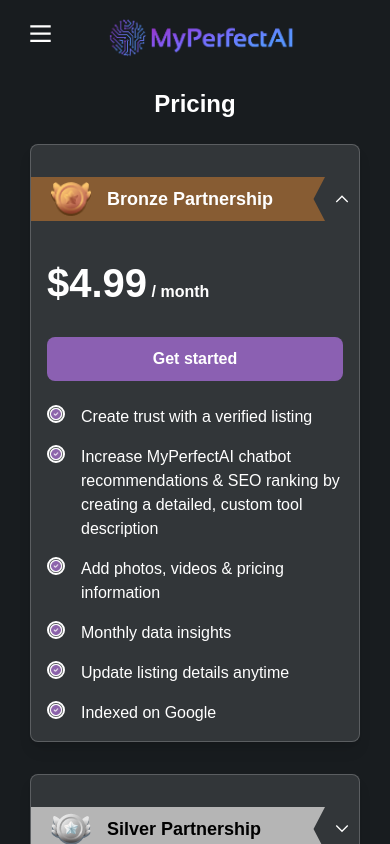
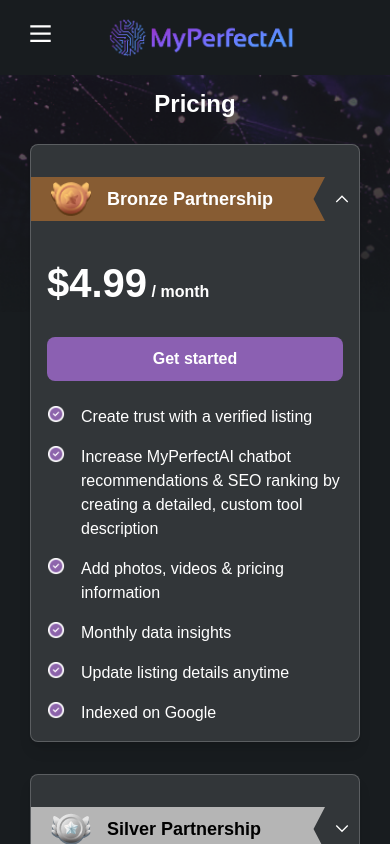
Before and after one commit to CodeWithBati/perfectAIFrontend, a Next.js app: page /pricing in a window 390 px wide. Shown: the top 844 px of the page. Built offline with nearby package versions, Linux system fonts and the light colour scheme.

Commit message:
fix pricing page issues

```diff
--- a/app/src/components/PricingNew/PriceCard.jsx
+++ b/app/src/components/PricingNew/PriceCard.jsx
@@ -127,7 +127,7 @@
                     <ul className="lg:hidden space-y-4">
                         {detail?.features.map((feature, index) => (
                             <li key={index} className="flex items-start">
-                                <Image width={200} height={200} quality={100} src='/images/check1.png' alt='check' className='w-[18px] h-[18px] rounded-full' style={{ flexShrink: 0, border: '2px solid white', borderRadius: '50%', }} />
+                                <Image width={200} height={200} quality={100} src='/images/check1.png' alt='check' className='w-[18px] h-[18px] rounded-full' style={{ flexShrink: 0 }} />
                                 <span className='ml-4'>{feature}</span>
                             </li>
                         ))}
@@ -136,7 +136,7 @@
                 <ul className="lg:block hidden space-y-4">
                     {detail?.features.map((feature, index) => (
                         <li key={index} className="flex items-start">
-                            <Image width={200} height={200} quality={100} src='/images/check1.png' alt='check' className='w-[18px] h-[18px] rounded-full' style={{ flexShrink: 0}} />
+                            <Image width={200} height={200} quality={100} src='/images/check1.png' alt='check' className='w-[18px] h-[18px] rounded-full' style={{ flexShrink: 0 }} />
                             <span className='ml-4'>{feature}</span>
                         </li>
                     ))}
--- a/app/src/components/PricingNew/PricingNew.jsx
+++ b/app/src/components/PricingNew/PricingNew.jsx
@@ -63,7 +63,7 @@
 
   return (
     <>
-      <section className="relative flex flex-col items-center justify-center min-w-screen min-h-screen pt-16 lg:pt-32 pb-16 text-white bg-center bg-no-repeat bg-[#181C1F] lg:bg-cover bg-[url('/images/mobileSomeBg.png')] lg:bg-[url('/images/someBg.png')]">
+      <section className="relative flex flex-col items-center justify-center min-w-screen min-h-screen pt-16 lg:pt-32 pb-16 text-white bg-contain bg-no-repeat bg-[#181C1F] lg:bg-cover bg-[url('/images/mobileSomeBg.png')] lg:bg-[url('/images/someBg.png')]">
         <div className=" text-white mb-8 lg:mb-10 px-[30px] lg:px-[135px] w-full lg:w-auto">
           <h1 className="text-2xl lg:text-5xl mt-6 lg:mt-0 font-bold mb-6 lg:mb-8 text-center">Pricing</h1>
           <div className="mx-auto grid grid-cols-1 md:grid-cols-3 gap-8 w-full lg:w-auto">
```
